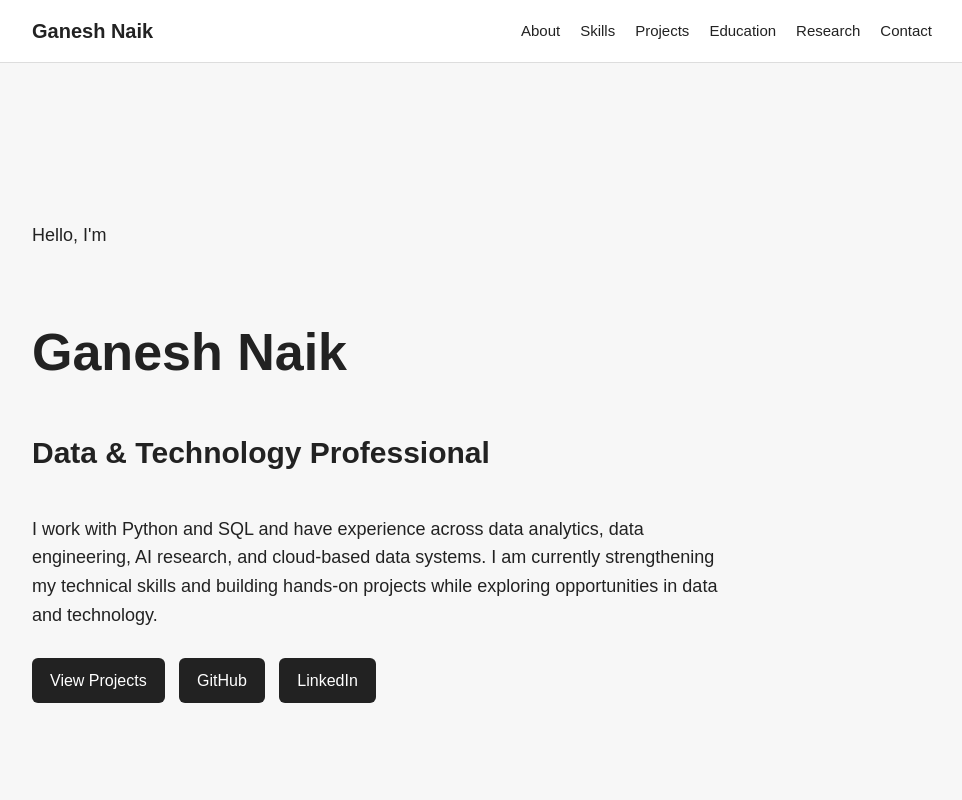
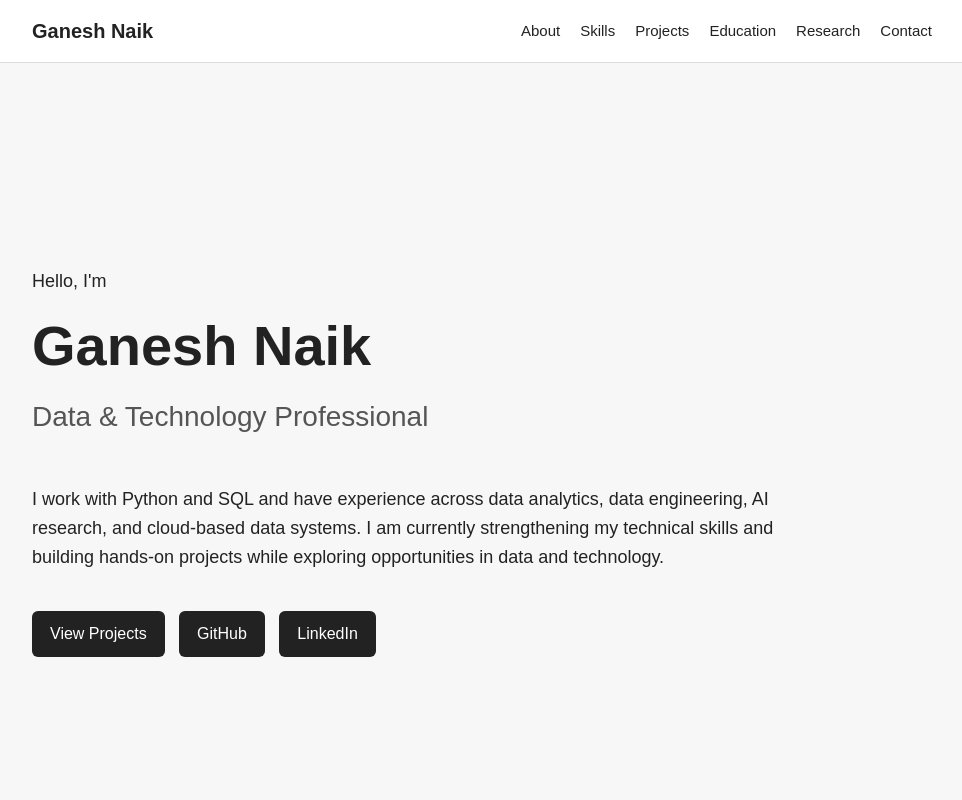
Before and after one commit to gnaik15/gnaik15.github.io, a plain HTML site: page index.html in a window 1280 px wide. Shown: the top 800 px of the page, without its empty margins (158-1120 px from the left). Drawn offline with Linux system fonts and the light colour scheme.

Commit message:
Style homepage hero section

```diff
--- a/style.css
+++ b/style.css
@@ -106,3 +106,31 @@ nav a:hover {
 .nav-links a {
     font-size: 15px;
 }
+
+.intro {
+    font-size: 18px;
+    margin-bottom: 0;
+}
+
+#home h1 {
+    font-size: 56px;
+    margin-top: 5px;
+    margin-bottom: 5px;
+}
+
+#home h2 {
+    font-size: 28px;
+    font-weight: normal;
+    color: #555555;
+    margin-top: 0;
+}
+
+.hero-description {
+    margin-top: 25px;
+    margin-bottom: 20px;
+    max-width: 750px;
+}
+
+.hero-buttons {
+    margin-top: 10px;
+}
```
